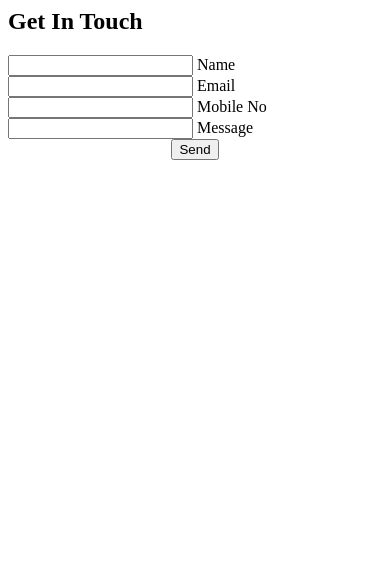
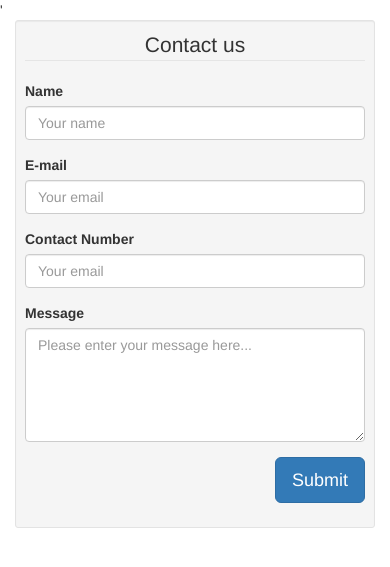
Before and after one commit to patel28/Contact-Form-ReCapcha, a PHP site: page / in a window 390 px wide. Shown: the top 567 px of the page. Run offline with PHP 8.4, Linux system fonts and the light colour scheme.

Commit message:
Html Form Added

```diff
--- /dev/null
+++ b/inc_contact_view.php
@@ -0,0 +1,52 @@
+<div class="container">
+    <div class="row">
+        <div class="col-md-8 col-md-offset-2">
+            <div class="well well-sm">
+                <form class="form-horizontal" action="" method="post">
+                    <fieldset>
+                        <legend class="text-center">Contact us</legend>
+
+                        <!-- Name input-->
+                        <div class="form-group">
+                            <label class="col-md-3 control-label" for="name">Name</label>
+                            <div class="col-md-8">
+                                <input id="name" name="name" type="text" placeholder="Your name" class="form-control">
+                            </div>
+                        </div>
+
+                        <!-- Email input-->
+                        <div class="form-group">
+                            <label class="col-md-3 control-label" for="email">E-mail</label>
+                            <div class="col-md-8">
+                                <input id="email" name="email" type="text" placeholder="Your email" class="form-control">
+                            </div>
+                        </div>
+
+                        <!-- Contact Number-->
+                        <div class="form-group">
+                            <label class="col-md-3 control-label" for="email">Contact Number</label>
+                            <div class="col-md-8">
+                                <input id="email" name="email" type="text" placeholder="Your email" class="form-control">
+                            </div>
+                        </div>
+
+                        <!-- Message body -->
+                        <div class="form-group">
+                            <label class="col-md-3 control-label" for="message">Message</label>
+                            <div class="col-md-8">
+                                <textarea class="form-control" id="message" name="message" placeholder="Please enter your message here..." rows="5"></textarea>
+                            </div>
+                        </div>
+
+                        <!-- Form actions -->
+                        <div class="form-group">
+                            <div class="col-md-11 text-right">
+                                <button type="submit" class="btn btn-primary btn-lg">Submit</button>
+                            </div>
+                        </div>
+                    </fieldset>
+                </form>
+            </div>
+        </div>
+    </div>
+</div>
--- a/index.php
+++ b/index.php
@@ -1,43 +1,15 @@
+<!DOCTYPE html>
+<html>
+    <head>
+        <meta charset="UTF-8">
+        <title>PHP Contact Form</title>'
 
-<div class="container">
-
-
-    <div class="col-lg-offset-4 col-lg-4" id="panel">
-        <h2>Get In Touch</h2>
-
-        <form>
-
-            <div class="group">
-                <input type="text" required>
-                <span class="highlight"></span>
-                <span class="bar"></span>
-                <label>Name</label>
-            </div>
-
-            <div class="group">
-                <input type="text" required>
-                <span class="highlight"></span>
-                <span class="bar"></span>
-                <label>Email</label>
-            </div>
-
-            <div class="group">
-                <input type="text" required>
-                <span class="highlight"></span>
-                <span class="bar"></span>
-                <label>Mobile No</label>
-            </div>
-
-            <div class="group">
-                <input type="text" required>
-                <span class="highlight"></span>
-                <span class="bar"></span>
-                <label>Message</label>
-            </div>
-            <div class="group">
-                <center> <button type="submit" class="btn btn-warning">Send <span class="glyphicon glyphicon-send"></span></button></center>
-            </div>
-        </form>
-
-    </div>
-</div>
+        <link href="https://maxcdn.bootstrapcdn.com/bootstrap/3.3.7/css/bootstrap.min.css" rel="stylesheet">
+        <link href="contact.css" rel="stylesheet">
+    </head>
+    <body>
+        <?php
+        require_once './inc_contact_view.php';
+        ?>
+    </body>
+</html>
```
Also changed, not shown: contact.css (deleted, +0 -155 lines), nbproject/project.xml (added, +12 -0 lines), contact_view.php (added), 2 other files.
